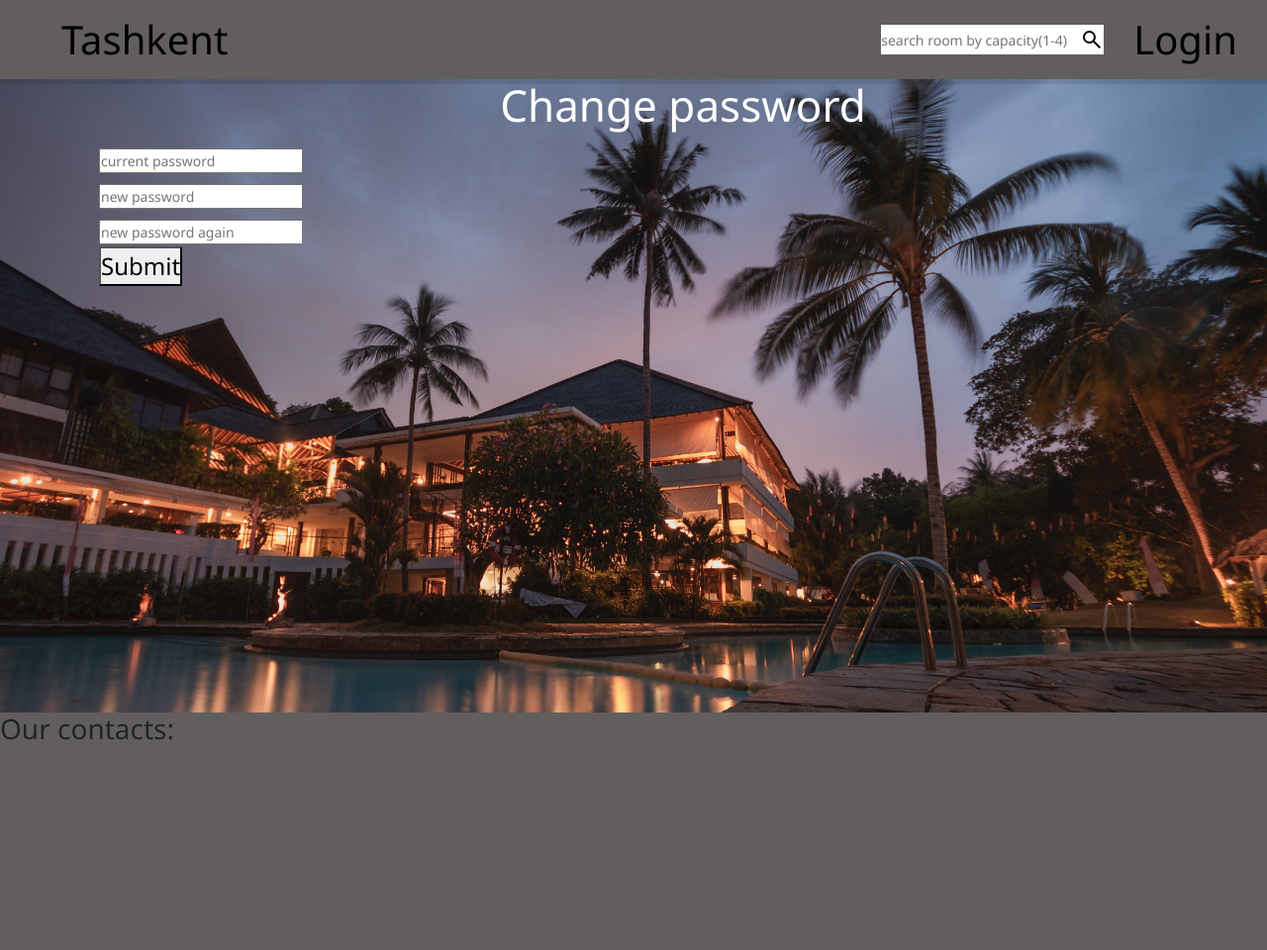
After one commit to OleksandrKasapchuk/hotel_booking, a Django app: page /change-password/1 in a window 1280 px wide. The commit adds this page. Shown: the whole page at 99% size. Run offline with Django 5.2, Linux system fonts and the light colour scheme.

Commit message:
added profile editting and change password option

```diff
--- a/booking/admin.py
+++ b/booking/admin.py
@@ -2,4 +2,7 @@ from django.contrib import admin
 from booking.models import Booking, Room
 
 admin.site.register(Room)
-admin.site.register(Booking)
+@admin.register(Booking)
+class BookingAdmin(admin.ModelAdmin):
+    list_display =("user", "room", "start_time", "end_time")
+    search_fields = ("user",)
--- a/booking/models.py
+++ b/booking/models.py
@@ -2,7 +2,8 @@ from django.db import models
 from datetime import *
 from django.contrib.auth.models import User
 from datetime import date
-
+import calendar
+from calendar import HTMLCalendar
 
 class Room(models.Model):
     number = models.IntegerField()
@@ -18,7 +19,6 @@ class Room(models.Model):
 
     def __str__(self):
         return f"Room #{self.number} for {self.capacity}"
-
 
 class Booking(models.Model):
     user = models.ForeignKey(User, on_delete=models.CASCADE, related_name="bookings")
--- a/booking/urls.py
+++ b/booking/urls.py
@@ -3,11 +3,12 @@ import booking.views as booking_views
 
 urlpatterns = [
     path("", booking_views.index, name="index"),
-    path("hotel-info/", booking_views.hotel_info, name="hotel-info"),
     path("user-info/<int:pk>", booking_views.user_info, name="user-info"),
     path("register/", booking_views.register_user, name="register"),
     path("login/", booking_views.login_user, name="login"),
     path("logout/", booking_views.logout_user, name="logout"),
+    path("edit-user/<int:user_id>", booking_views.edit_user, name="edit-user"),
+    path("change-password/<int:user_id>", booking_views.change_password, name="change-password"),
     path("rooms/", booking_views.show_rooms, name="rooms"),
     path("rooms/<int:room_id>", booking_views.get_room, name="room-details"),
     path("search-room/", booking_views.search_room, name="search-room"),
--- a/booking/views.py
+++ b/booking/views.py
@@ -2,6 +2,7 @@ from django.shortcuts import render, redirect
 from booking.models import *
 from django.http import HttpResponse
 from django.contrib import messages
+from django.contrib.auth.hashers import check_password, make_password
 from django.contrib.auth import authenticate, login, logout
 from django.contrib.auth.models import User
 
@@ -41,15 +42,15 @@ def search_room(request):
         room_capacity = request.POST.get("room-capacity")
         try:
             rooms = Room.objects.filter(capacity=room_capacity)
+            context = {"rooms":rooms}
         except ValueError:
-            return HttpResponse("Invalid value for room-capacity!", status=400)
-
-        context = {"rooms":rooms}
+            messages.success(request, ("Invalid value for room-capacity!"))
+            context = {}
         return render(
             request,
             "booking/filter_rooms.html",
             context=context
-        )
+            )
     else:
         return render(request, "booking/search_room.html")
 
@@ -63,7 +64,6 @@ def book_room(request, room_id):
             room.save()
             user = request.user
             booking = Booking.objects.create(user=user, room=room, start_time=start_time,end_time=end_time)
-
             return redirect("booking-info", pk = booking.id)
         else:
             context = {"room": Room.objects.get(id=room_id)}
@@ -133,3 +133,44 @@ def user_info(request, pk):
             "User doesn't exist!",
             status=404
         )
+
+def edit_user(request, user_id):
+    if request.method == 'POST':
+        username = request.POST.get("username")
+        name = request.POST.get('first_name')
+        surname = request.POST.get('last_name')
+        email = request.POST.get('email')
+        password = request.POST.get('password')
+
+        user = User.objects.get(id=user_id)
+        user.username=username
+        user.email=email
+        user.password=password
+        user.first_name=name
+        user.last_name=surname
+        user.save()
+
+        return redirect(f"/user-info/{user_id}")
+    else:
+        return render(request, "booking/edit_user.html")
+
+def change_password(request, user_id):
+    if request.method == 'POST':
+        user = User.objects.get(id=user_id)
+        password = request.POST.get('password')
+        new_password = request.POST.get('new_password1')
+        new_password2 = request.POST.get('new_password2')
+        validated = check_password(password, user.password)
+        if validated:
+            if new_password == new_password2:
+                user.password= make_password(password)
+                user.save()
+            else:
+                messages.success(request, ("Passwords do not match"))
+                return redirect(f'/change-password/{user_id}')
+        else:
+            messages.success(request, ("Incorrect password"))
+            return redirect(f'/change-password/{user_id}')
+        return redirect(f"/user-info/{user_id}")
+    else:
+        return render(request, "booking/change_password.html")
--- a/static/css/style.css
+++ b/static/css/style.css
@@ -66,6 +66,7 @@ main {
     margin: 0 0 0 100px;
     font-size: 1.5rem;
     height: 80vh;
+    color:white;
 }
 main > ul > li {
     display: inline-block;
--- a/templates/booking/base.html
+++ b/templates/booking/base.html
@@ -30,7 +30,7 @@
                 <li><a href="{% url 'user-info' user.id %}">Profile</a></li>
                 <li class="hideOnMobile"><a href="{% url 'logout' %}">Logout</a></li>
             {% else %}
-                <a href="{% url 'login' %}">Login</a>
+                <li><a href="{% url 'login' %}">Login</a></li>
             {% endif %}
             <li class="menu" onclick=showSideBar()><svg xmlns="http://www.w3.org/2000/svg" height="36" viewBox="0 -960 960 960" width="30"><path d="M120-240v-80h720v80H120Zm0-200v-80h720v80H120Zm0-200v-80h720v80H120Z"/></svg></li>
         </ul>
--- /dev/null
+++ b/templates/booking/change_password.html
@@ -0,0 +1,15 @@
+{% extends "booking/base.html" %}
+
+{% block main %}
+<h1>Change password</h1>
+<form method="POST" action="{% url 'change-password' user.id %}">
+    {% csrf_token %}
+    <input type="password" id="password" name="password" placeholder="current password">
+    <br>
+    <input type="password" name="new_password1" placeholder="new password">
+    <br>
+    <input type="password" name="new_password2" placeholder="new password again">
+    <br>
+    <button type="submit">Submit</button>
+</form>
+{% endblock %}
--- a/templates/booking/filter_rooms.html
+++ b/templates/booking/filter_rooms.html
@@ -5,7 +5,7 @@
 <ul>
     {% for room in rooms %}
         {% if room.available %}
-            <li><a href="{% url 'room-details' room.id %}">{{ room }}</a></li>
+            <li><a href="{% url 'room-details' room.id %}" class="link-info">{{ room }}</a></li>
         {% endif %}
     {% endfor %}
 </ul>
--- a/templates/booking/login.html
+++ b/templates/booking/login.html
@@ -11,6 +11,6 @@
         <input type="password" id="password" name="password" placeholder="password" class="login-form-item">
         <br>
         <button type="submit">Submit</button><br>
-        <a href="{% url 'register' %}">Do not have any account?</a>
+        <a href="{% url 'register' %}" class="link-info">Do not have any account?</a>
     </form>
 {% endblock %}
```
Also changed, not shown: templates/booking/edit_user.html (added, +19 -0 lines), templates/booking/user_info.html (+4 -5 lines).
